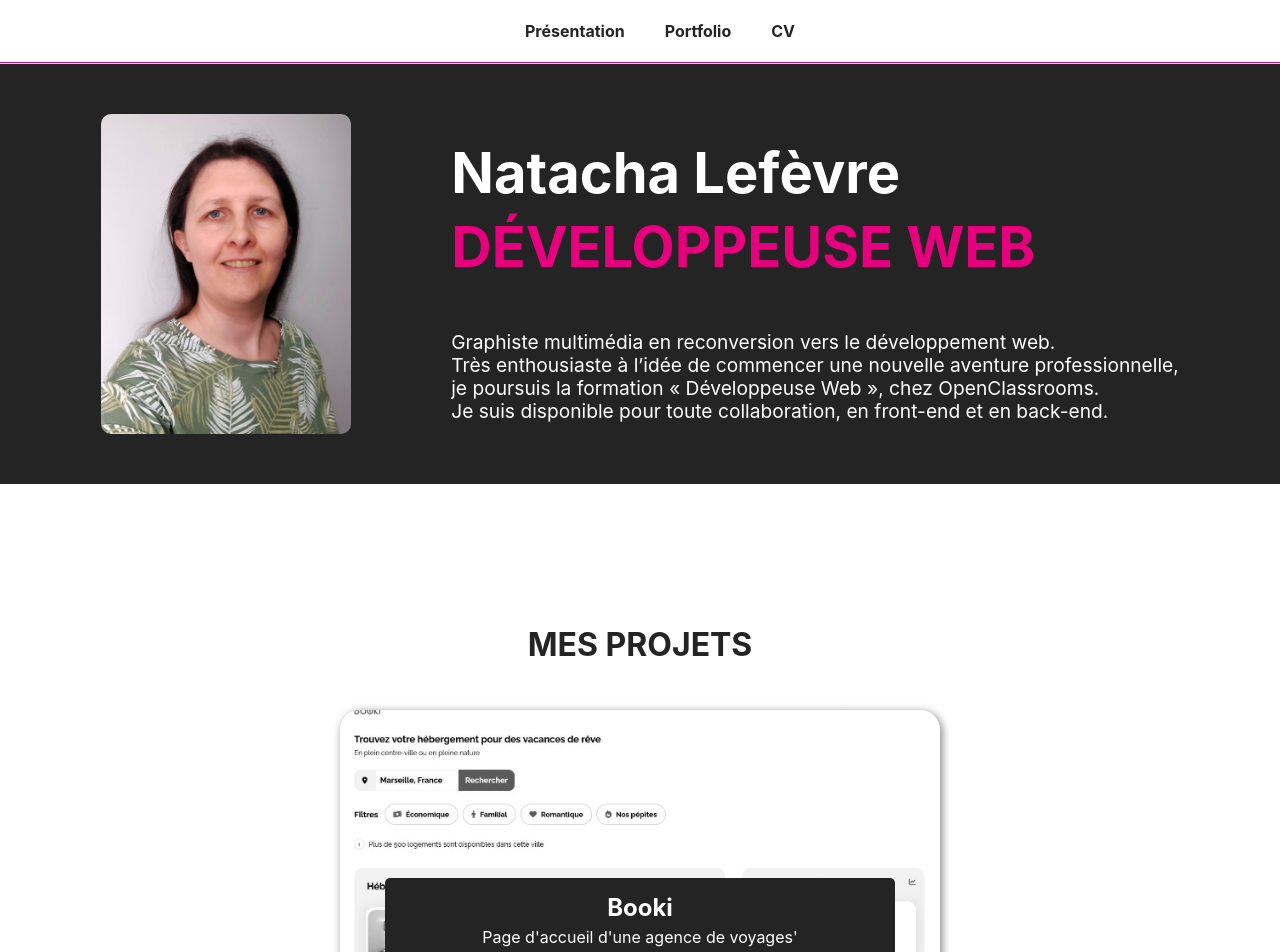
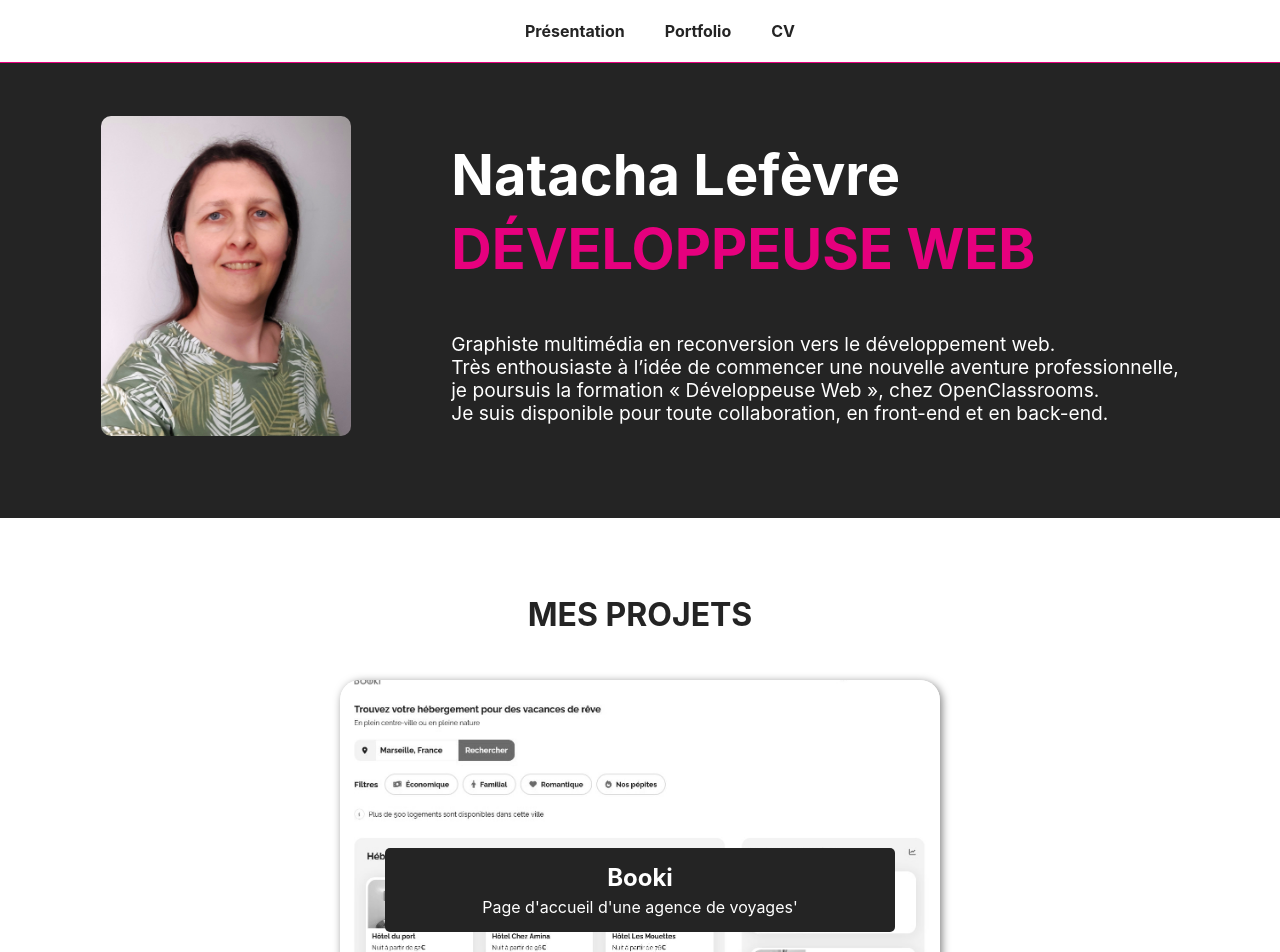
Before and after one commit to NatachaLefevre/Portfolio-Natacha-Lefevre, a React (Vite) app: page / in a window 1280 px wide. Shown: the top 952 px of the page. Built offline with nearby package versions, Linux system fonts and the light colour scheme.

Commit message:
fix: margin et padding

```diff
--- a/src/styles/App.css
+++ b/src/styles/App.css
@@ -4,9 +4,11 @@
   display: flex;
   justify-content: center;
   align-items: center;
+  height: 484px;
   /* background-color: #E6007E; */
   background-color: #242424;
-  margin: 64px auto;
+  padding-top: 34px;
+  padding-bottom: 0;
 
   .presentation-image {
     width: 250px;
@@ -93,11 +95,12 @@ h2 {
   object-fit: cover;
   transition: all 0.3s ease;
   border-radius: 20px;
+  opacity: 0.9;
   filter: grayscale(100%);
 }
 
 .project-container li:hover img {
-  opacity: 0.8;
+  opacity: 1;
   filter: none;
 }
 
```
